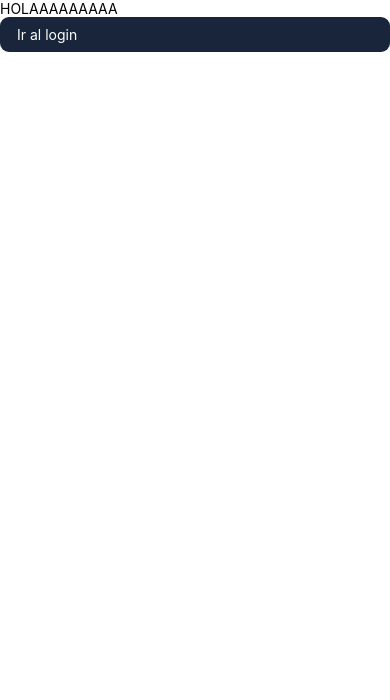
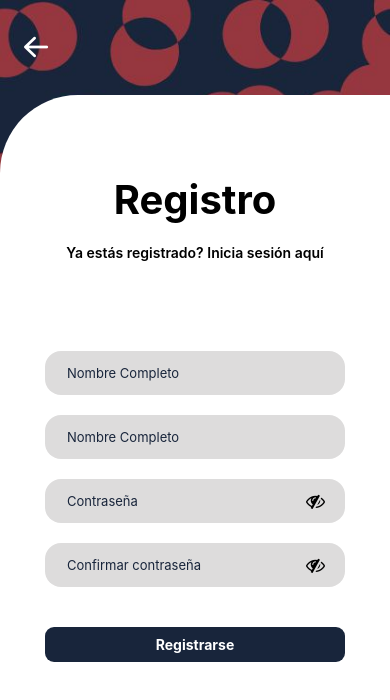
Before and after one commit to EstebanV23/persianas, a React Native app: screen /Registro in a window 390 px wide. Shown: the top 700 px of the page. Built offline with nearby package versions, Linux system fonts and the light colour scheme.

Commit message:
Creando el metodo de insertar, no funciona

```diff
--- a/components/Login.jsx
+++ b/components/Login.jsx
@@ -1,63 +1,63 @@
+/* Importaciones de reac y sus componentes */
 import React from 'react';
 import { useState, useEffect } from 'react';
 import { StyleSheet, Text, View, TextInput, ImageBackground, Dimensions, Image, TouchableOpacity, ActivityIndicator } from "react-native";
+import {FontAwesome} from '@expo/vector-icons';
 
-
+/* Traemos las imagenes que necesitamos utilizar */
 const image = require('../images/Correo.jpg')
 const logo = require('../images/Logo.jpg')
 const ver = require('../images/ver.png')
 
+/* Funcion principal donde devuelve la vista */
+export default ({ navigation }) => {
+  const [usuarioPro, setUsuarioPro] = useState(""); //usuario provicional, que se obtiene del input
+  const [passwordPro, setPasswordPro] = useState("");//password provicional, que se obtiene del input
+  const [visibilidad, setVisibilidad] = useState(true);//Esta visivilidad se utiliza para cambiar el modo de contraseña oculta o a la vista
+  const [data, setData] = useState();//Aqui es donde guardamos los datos de la base de datos Mongo
+  const [cargando, setCargando] = useState(true);//Este useState se utiliza para saber el estado de la carga de datos recibidas por el servidor
 
-export default ({navigation}) =>
-{
-    const [usuarioo, setUsuario] = useState("");
-    const [passwordd, setPassword] = useState("");
-    const [visibilidad, setVisibilidad] = useState(true);
-    const [data, setData] = useState();
-    const [cargando, setCargando] = useState(true);
+  /* En el useEffect se mete laa petición fetch */
+  useEffect(() => {
+    const url = "http://localhost:5000/api/usuario/all"; //Url del servidor
+    fetch(url)
+      .then((response) => {
+        return response.json();//Respuesta con un JSON
+      }).then((data) => {
+        console.log(data)//Visualizamos los datos por consola
+        setData(data);//Enviamos los datos ya renderizados al useState creado
+        setCargando(false);//Cambiamos el estado de la carga para seguir con la vista principal
+      })
+  }, []);
 
-
-    useEffect(() =>{
-        const url = "http://localhost:5000/api/usuarios";
-        fetch(url)
-        .then((response)=>{
-            return response.json();
-        }).then((data)=>
-        {
-            console.log(data)
-            setData(data);
-            setCargando(false);
-        })
-    },[]);
-
-    if(cargando){
-        return(
+  /* Aquí validamos si la cargas se está haciendo, ya que cambia cuando el fetch se completa */
+  if (cargando) {
+    return (
       <View style={styles.horizontal}>
         <ActivityIndicator size="small" color="#0000ff" />
       </View>
     );
   }
 
-    const Loguearse = () =>
-    {
-        for (const element of data)
-        {
+  /* Funcion de loguearse, donde se comprueba los datos provisionales con los datos de la base de datos */
+  const Loguearse = () => {
+    for (const element of data) {
       console.log(element)
-            const {usuario, password} = element;
-            if(usuario  === usuarioo && password === passwordd) navigation.navigate('Pantalla Principal')
-
+      const { usuario, password } = element;
+      if (usuario === usuarioPro && password === passwordPro) navigation.navigate('Pantalla Principal')
     }
 
   }
 
 
-
-    if(!cargando)
-    {
-        return(
-            <View style= {styles.container}>
+  /* Aquí comprobamos que la carga ya se haya hecho */
+  if (!cargando) {
+    return (
+      <View style={styles.container}>
+        {/* Contenedor con una imagen de fdondo */}
         <ImageBackground source={image} resizeMode="cover" style={styles.image}>
           <View style={styles.contenedorImagen}>
+            {/* Logo flotante  */}
             <Image
               source={logo}
               style={styles.imagenPrincipal}
@@ -66,26 +66,29 @@ export default ({navigation}) =>
           <View style={styles.contenedorPrincipal}>
             <Text style={styles.textoPrincipal}>Login</Text>
             <View style={styles.contenedorInputs}>
+              {/* Text input para el obtener el usuario provisional */}
               <TextInput
                 style={styles.inputText}
-                                onChangeText={setUsuario}
-                                value={usuarioo}
+                onChangeText={setUsuarioPro}
+                value={usuarioPro}
                 placeholder='Usuario'
 
               />
+              {/* Text input para el obtener la contraseña provisional */}
               <TextInput
                 secureTextEntry={visibilidad}
                 textContentType='newPassword'
                 style={styles.inputText}
-                                onChangeText={setPassword}
-                                value={passwordd}
+                onChangeText={setPasswordPro}
+                value={passwordPro}
                 placeholder='Contraseña'
               />
+              {/* Boton con un ojo para cambiar el modo de ver la contraseña */}
               <TouchableOpacity
                 style={styles.visualizar}
                 onPress={() => setVisibilidad(!visibilidad)}
               >
-                                <ImageBackground source={ver} resizeMode="cover" style={styles.image}/>
+                {visibilidad ? <FontAwesome name="eye-slash" size={19}/> : <FontAwesome name="eye" size={19}/>}
               </TouchableOpacity>
               <TouchableOpacity onPress={() => Loguearse()}>
                 <Text style={styles.boton}>Iniciar Sesion</Text>
@@ -93,7 +96,7 @@ export default ({navigation}) =>
             </View>
             <View style={styles.contenedorTextos}>
               <TouchableOpacity><Text style={styles.texto}>Olvidó su contraseña?</Text></TouchableOpacity>
-                            <TouchableOpacity><Text style={styles.texto}>Registrarse</Text></TouchableOpacity>
+              <TouchableOpacity onPress={() => navigation.navigate('Registro')}><Text style={styles.texto}>Registrarse</Text></TouchableOpacity>
             </View>
           </View>
         </ImageBackground>
@@ -102,13 +105,17 @@ export default ({navigation}) =>
   }
 }
 
+/* Estilos de css para los componentes */
 const styles = StyleSheet.create({
 
-    container :{
+  container: {
     backgroundColor: '#23421cd',
     height: Dimensions.get('window').height,
   },
-    image :{
+  botone:{
+    width: 0
+  },
+  image: {
     flex: 1,
     justifyContent: "end",
   },
@@ -157,8 +164,9 @@ const styles = StyleSheet.create({
     position: 'absolute',
     bottom: 112,
     right: 20,
-        width: 20,
-        height: 20
+  },
+  ojo:{
+    fontSize: 18,
   },
   boton: {
     backgroundColor: '#18253b',
@@ -174,7 +182,7 @@ const styles = StyleSheet.create({
     borderRadius: 9,
     border: 'none'
   },
-    contenedorTextos:{
+  contenedorTextos: {
     alignItems: 'center',
   },
   texto: {
--- /dev/null
+++ b/components/Registro.jsx
@@ -0,0 +1,194 @@
+import React, {useState} from "react";
+import { View, Text, TouchableOpacity, ImageBackground, StyleSheet, Dimensions, TextInput, Alert } from 'react-native';
+import { FontAwesome, AntDesign } from '@expo/vector-icons';
+
+
+
+const app = ({navigation})=>
+{
+    /* Imagen de fondo */
+    const image = require('../images/Correo.jpg');
+
+    const [nombre, setNombre] = useState("");//Nomrbe del usuario
+    const [usuario, setUsuario] = useState("");//nombre de usuario del usuario
+    const [password, setPassword] = useState("");//contraseña del usuario
+    const [passwordVerifica, setPasswordVerifica] = useState("");//rectificacion de la contraseña del usuario
+    const [listoVerificar, setListoVerificar] = useState(false);//Este boolean se utiliza para cuando presionemso el boton de registrar, se muestren mensajes debajo de los inputs comprobando si están bien o mal
+    const [visibilidad, setVisibilidad] = useState(true);//rectificacion de la contraseña del usuario
+    const[verificacionNom, setVerificacionNom] = useState(false);//Verificacion para el input nombre del usuario
+    const[verificacionUsu, setVerificacionUsu] = useState(false);//Verificacion para el input nombre de usuario del usuario
+    const[verificacionPas, setVerificacionPas] = useState(false);//Verificacion para que la contraseña no esté vacía
+    const[verificacionIgu, setVerificacionIgu] = useState(false);//Verificacion para que sean iguales
+    const[data, setData] = useState();//
+
+    const verificacion = ()=>
+    {
+        const patronPassword = /\w{8,}/ //Comprueba que la contrasña tenga como mínimo 8 caracteres y que sean alfanumericos
+        setListoVerificar(true);//Cambiamos el estado para que pueda mostrar los mensajes según correspondan
+        setVerificacionNom(nombre.length > 0);//comprobamos la cantidad de caracteres sea mayor a 0
+        setVerificacionUsu(usuario.length > 0);//comprobamos la cantidad de caracteres sea mayor a 0
+        setVerificacionPas(patronPassword.test(password));//Verificacion de la contraseña cumpla con el patron
+        setVerificacionIgu(password === passwordVerifica);//Verificacion para que las dos contraseñas sean iguales
+        setData({
+            "usuario": usuario,
+            "password": password,
+            "nombre": nombre,
+            "correo": null
+        })
+
+        if(verificacionNom && verificacionPas && verificacionIgu && verificacionUsu){
+            console.log(data);
+            fetch('http://localhost:5000/api/usuario/add',{
+                method: 'POST',
+                headers: {
+                    'Content-type': 'application/json'
+                },
+                body: data
+            }).then(response => console.log(response))
+        }
+    }
+
+    return(
+        <View style={styles.contenedorPrincipal}>
+            {/* Imagen de fondo */}
+            <ImageBackground source={image} resizeMode="cover" style={styles.image}>
+                {/* Espacio del boton para volver */}
+                <View style={styles.contenedorVolver}>
+                    {/* Boton de volver */}
+                    <TouchableOpacity onPress={()=>navigation.navigate('Login')} style={styles.botonVolver}>
+                        {/* Icono para volver */}
+                        <AntDesign name="arrowleft" size={32} color="white" />
+                    </TouchableOpacity>
+                </View>
+                <View style={styles.contenedorInputs}>
+                    <Text style={styles.titulo}>Registro</Text>
+                    {/* Boton de volver al logeado */}
+                    <TouchableOpacity onPress={()=> navigation.navigate("Login")}>
+                        <Text style={styles.texto}>Ya estás registrado? Inicia sesión aquí</Text>
+                    </TouchableOpacity>
+                    {/* Espacios para los input */}
+                    {/* Input del nombre */}
+                    <View>
+                        <TextInput
+                            onChangeText={setNombre}
+                            placeholder="Nombre Completo"
+                            style={styles.inputText}
+                        />
+                        {listoVerificar? verificacionNom ? <Text style={{color:'green'}}>Campo Correcto!</Text> : <Text style={{color:'red'}}>El campo no puede quedar vacio</Text>:<></>}
+                    </View>
+                    {/* Input del usuario */}
+                    <View>
+                        <TextInput
+                            onChangeText={setUsuario}
+                            placeholder="Nombre Completo"
+                            style={styles.inputText}
+                        />
+                        {listoVerificar? verificacionUsu ? <Text style={{color:'green'}}>Campo Correcto!</Text> : <Text style={{color:'red'}}>El campo no puede quedar vacio</Text>:<></>}
+                    </View>
+                    {/* Input y boton de la password */}
+                    <View>
+                        <TouchableOpacity
+                            style={styles.visualizar}
+                            onPress={() => setVisibilidad(!visibilidad)}
+                        >
+                            {visibilidad ? <FontAwesome name="eye-slash" size={19} /> : <FontAwesome name="eye" size={19} />}
+                        </TouchableOpacity>
+                        <TextInput
+                            secureTextEntry={visibilidad}
+                            onChangeText={setPassword}
+                            placeholder="Contraseña"
+                            style={styles.inputText}
+                        />
+                        {listoVerificar? verificacionPas ? <Text style={{color:'green'}}>Campo Correcto!</Text> : <Text style={{color:'red'}}>Debe tener mínimo 8 caracteres</Text>:<></>}
+                    </View>
+                    {/* Input para la repeteicion dela contraseña */}
+                    <View>
+                        <TouchableOpacity
+                            style={styles.visualizar}
+                            onPress={() => setVisibilidad(!visibilidad)}
+                        >
+                            {visibilidad ? <FontAwesome name="eye-slash" size={19} /> : <FontAwesome name="eye" size={19} />}
+                        </TouchableOpacity>
+                        <TextInput
+                            secureTextEntry={visibilidad}
+                            onChangeText={setPasswordVerifica}
+                            placeholder="Confirmar contraseña"
+                            style={styles.inputText}
+                        />
+                        {listoVerificar? (verificacionIgu && verificacionPas) ? <Text style={{color:'green'}}>Campo Correcto!</Text> : <Text style={{color:'red'}}>Deben ser iguales</Text>:<></>}
+                    </View>
+                    <TouchableOpacity onPress={verificacion} style={{height: 0}}>
+                        <Text style={styles.boton}>Registrarse</Text>
+                    </TouchableOpacity>
+                </View>
+            </ImageBackground>
+        </View>
+    )
+}
+
+const styles = StyleSheet.create({
+    image:{
+        height: Dimensions.get('window').height,
+        width: Dimensions.get('window').width
+    },
+    boton: {
+        backgroundColor: '#18253b',
+        paddingTop: 9,
+        paddingLeft: 17,
+        paddingRight: 17,
+        paddingBottom: 9,
+        marginTop: 40,
+        fontWeight: 'bold',
+        color: 'white',
+        textAlign: 'center',
+        fontSize: 14,
+        borderRadius: 9,
+        border: 'none',
+        width: Dimensions.get('window').width - 90
+    },
+    visualizar: {
+        border: 'none',
+        position: 'absolute',
+        top: 33,
+        right: 20,
+    },
+    titulo:{
+        fontSize: 40,
+        fontWeight: 'bold',
+        marginBottom: 20
+    },
+    texto:{
+        fontWeight: '600',
+        marginBottom: 70
+    },
+    botonVolver:{
+        width: 0
+    },
+    contenedorVolver:{
+        paddingTop: 30,
+        paddingLeft: 20
+    },
+    contenedorInputs:{
+        backgroundColor: 'white',
+        marginTop: 30,
+        width: Dimensions.get('window').width,
+        height: Dimensions.get('window').height,
+        borderTopStartRadius: 78,
+        paddingTop: 80,
+        alignItems: 'center',
+    },
+    inputText: {
+        backgroundColor: '#dddcdc',
+        paddingTop: 14,
+        paddingLeft: 22,
+        paddingRight: 22,
+        paddingBottom: 14,
+        fontSize: 13,
+        marginTop: 20,
+        color: '#18253b',
+        borderRadius: 16,
+        width: Dimensions.get('window').width - 90
+    },
+})
+
+export default app
--- a/package.json
+++ b/package.json
@@ -19,7 +19,8 @@
     "react-native": "0.70.5",
     "react-native-safe-area-context": "^4.4.1",
     "react-native-screens": "^3.18.2",
-    "react-native-web": "~0.18.7"
+    "react-native-web": "~0.18.7",
+    "yet": "^0.1.0"
   },
   "devDependencies": {
     "@babel/core": "^7.12.9"
--- a/stacks/Navegation.jsx
+++ b/stacks/Navegation.jsx
@@ -2,6 +2,7 @@ import { createNativeStackNavigator } from '@react-navigation/native-stack';
 import { NavigationContainer } from '@react-navigation/native';
 import React from 'react';
 import Login from '../components/Login';
+import Registro from '../components/Registro';
 import PantallaPrincipal from '../components/PantallaPrincipal';
 
 const Stack = createNativeStackNavigator();
@@ -12,9 +13,13 @@ const Navegation = () =>
         <NavigationContainer>
             <Stack.Navigator>
                 <Stack.Screen
-                    name = 'Pantalla Principal'
-                    component={PantallaPrincipal}
+                    name = 'Registro'
+                    component={Registro}
                 />
+                    <Stack.Screen
+                        name = 'Pantalla Principal'
+                        component={PantallaPrincipal}
+                    />
                 <Stack.Screen
                     name = 'Login'
                     component={Login}
```
Also changed, not shown: 2 other files (tests, documents, lock files or other folders). Lines whose indentation alone changed are shown as unchanged.
